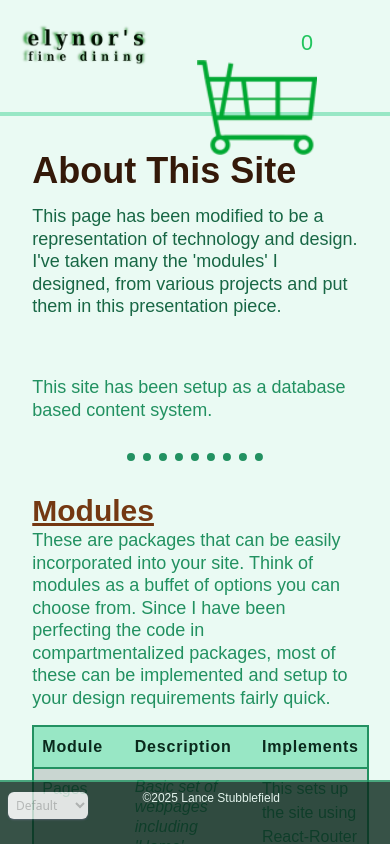
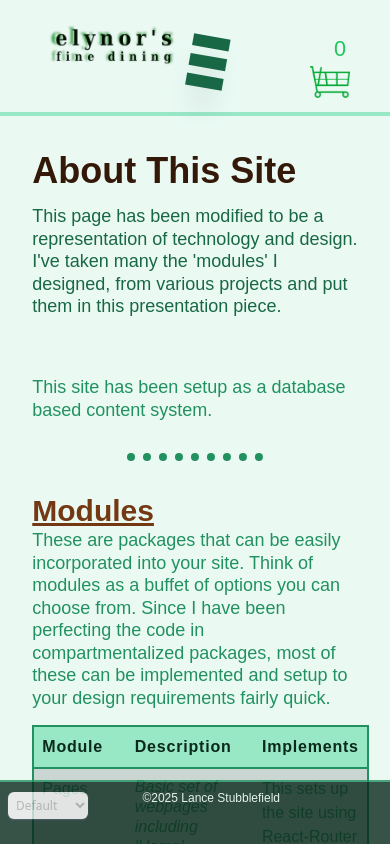
Before and after one commit to TimeSentinel/elynorsSite_db, a React (Vite) app: page /about in a window 390 px wide. Shown: the top 844 px of the page. Built offline with nearby package versions, Linux system fonts and the light colour scheme; a web font is replaced by a local one.

Commit message:
installed and configured hamburger menu.

```diff
--- a/src/components/Header/header.css
+++ b/src/components/Header/header.css
@@ -47,16 +47,20 @@ REQ: TailwindCSS, PostCSS, PostCSS-Custom-Properties
     }
 
     .titleRow {
-        @apply h-24 px-1 pt-1;
+        @apply w-full h-24 pt-1;
 
         .headerLeft {
-            @apply w-1/2 overflow-visible;
+            @apply w-4/6 mr-auto pl-8;
 
             .logo {
                 @apply bg-no-repeat bg-contain;
                 @apply cursor-pointer;
-                @apply w-32 h-24 ml-2;
+                @apply w-32 h-20 ml-2;
             }
+        }
+
+        .hamburgerMenu {
+            @apply w-1/3 mx-auto;
         }
 
         .headerCenter {
@@ -64,7 +68,11 @@ REQ: TailwindCSS, PostCSS, PostCSS-Custom-Properties
         }
 
         .headerRight {
-            @apply w-1/2 h-full mr-2;
+            @apply w-1/2 h-full pr-8;
+
+            .cartCorner {
+                @apply w-10;
+            }
         }
     }
 }
@@ -83,6 +91,10 @@ REQ: TailwindCSS, PostCSS, PostCSS-Custom-Properties
             display: none;
         }
 
+        .hamburgerMenu {
+            display: none;
+        }
+
         .headerCenter {
             @apply w-10/12 h-full pl-2 ml-2;
 
@@ -91,7 +103,7 @@ REQ: TailwindCSS, PostCSS, PostCSS-Custom-Properties
             }
 
             .pageTitle {
-                @apply font-semibold text-center text-4xl;
+                @apply text-center text-2xl;
             }
         }
 
@@ -99,7 +111,7 @@ REQ: TailwindCSS, PostCSS, PostCSS-Custom-Properties
             @apply w-1/12 h-full mr-4;
 
             .cartCorner {
-                @apply w-full;
+                @apply w-28;
             }
         }
     }
@@ -122,6 +134,10 @@ REQ: TailwindCSS, PostCSS, PostCSS-Custom-Properties
         }
     }
 
+    .hamburgerMenu {
+        display: none;
+    }
+
     .headerCenter {
         @apply w-4/6 h-full pl-2 text-center;
 
@@ -130,15 +146,19 @@ REQ: TailwindCSS, PostCSS, PostCSS-Custom-Properties
         }
 
         .pageTitle {
-            @apply font-semibold text-center text-4xl;
+            @apply font-semibold text-center text-3xl;
         }
     }
 
     .headerRight {
         @apply w-1/6 h-full mr-4;
 
+        .rightCorner {
+            @apply block h-20 w-10;
+        }
+
         .cartCorner {
-            @apply w-32;
+            @apply w-32 ;
         }
     }
 
@@ -162,15 +182,19 @@ REQ: TailwindCSS, PostCSS, PostCSS-Custom-Properties
         }
     }
 
+    .hamburgerMenu {
+        display: none;
+    }
+
     .headerCenter {
         @apply w-4/6 h-full pl-2 text-center;
 
         .location {
-            @apply font-light text-center text-4xl;
+            @apply font-light text-center text-3xl;
         }
 
         .pageTitle {
-            @apply font-semibold text-center text-4xl;
+            @apply font-bold text-center text-4xl;
         }
 
     }
--- a/src/components/Header/index.tsx
+++ b/src/components/Header/index.tsx
@@ -8,6 +8,7 @@ PROJECT: elynors;
 import './header.css'
 import {useNavigate} from "react-router";
 import CartCount from "../../modules/Cart/components/cartCount/CartCount.tsx";
+import Hamburger from "../Navigation/Hamburger.tsx";
 
 
 
@@ -19,11 +20,15 @@ function Header() {
             <div className="headerLeft">
                 <div className="logo"></div>
             </div>
+            <div className="hamburgerMenu">
+                <Hamburger />
+            </div>
             <div className="headerCenter text-medium-color">
                 <span className="location"></span>
                 <span className="pageTitle">Elynor's Fine Dining</span>
             </div>
             <div className="headerRight">
+                <div className="rightCorner"></div>
                 <div className="cartCorner" onClick={() => navigate("/cart")}>
                     <CartCount/>
                 </div>
--- a/src/components/Navigation/Hamburger.tsx
+++ b/src/components/Navigation/Hamburger.tsx
@@ -25,14 +25,22 @@ interface navbarInterface {
 }
 
 
-function Hamburger(){
+function Hamburger() {
+    const [displayMain, setDisplayMain] = useState<boolean>(false);
+
+    function toggleMain() {
+        setDisplayMain(!displayMain);
+    }
+
     // ------------------ navigation --------------------------------------------------
-
     const navigate = useNavigate();
 
-    function navClick(page: string) {
-        navigate(page);
+    function navClick(key: string) {
+        navigate(key)
+        setDisplayMain(false);
     }
+
+//---------------------------------------------------------------------------------
 
 
     const errorMsg = useRef<string>("");
@@ -58,18 +66,30 @@ function Hamburger(){
             })
             .catch(error => {
                 errorMsg.current = "navigation/navigation.json: " + error.message;
-                console.log("error: " + errorMsg.current);})
+                console.log("error: " + errorMsg.current);
+            })
     }, [])
 
     return (
+
         <div className="hamburger">
-            <ul>
+            <div className="menuRow">
+                <div className="filler"></div>
+                <div id="hamburgerIcon"
+                     onClick={toggleMain}>
+                    <div className="iconBar background-dark-color"></div>
+                    <div className="iconBar background-dark-color"></div>
+                    <div className="iconBar background-dark-color"></div>
+                </div>
+            </div>
+            {displayMain && (
+                <ul className="hamburgerUL background-soft-color text-medium-color">
                     {navbarElements.map((item, i) => {
                         return (
                             <div key={i}>
-                            <li >
+                                <li>
                                     <button className={
-                                    item.enabled === "no" ? "level1 disabled text-dark-shade" :
+                                        item.enabled === "no" ? "level1 disabled text-medium-shade background-light-shade" :
                                             location.pathname === item.link
                                                 ? "level1 Selected text-bright-color background-dark-color"
                                                 : "level1 enabled text-medium-color "
@@ -80,10 +100,10 @@ function Hamburger(){
                                 </li>
                                 {
                                     item.level2.length > 0 &&
-                                <ul>
+                                    <ul className="hamburgerUL2 background-soft-color text-light-color">
                                         {item.level2.map((item2, j) => {
                                             return <li key={j}
-                                                   className={item2.enabled === "no" ? "level2 disabled text-dark-shade" :
+                                                       className={item2.enabled === "no" ? "level2 disabled text-medium-shade background-light-shade" :
                                                            "level2 enabled text-medium-color "}>
                                                 {item2.title}</li>
                                         })}
@@ -93,6 +113,7 @@ function Hamburger(){
                         )
                     })}
                 </ul>
+            )}
         </div>
     )
 }
--- a/src/components/Navigation/navigation.css
+++ b/src/components/Navigation/navigation.css
@@ -18,18 +18,54 @@ PROJECT: elynors;
     }
 }
 
+
 .hamburger {
-    @apply m-0 p-0;
+    @apply w-full;
+    .menuRow {
+        @apply flex w-full;
+        .filler {
+            @apply w-6/12;
+        }
 
-    .level1 {
-        @apply text-left font-bold;
+        #hamburgerIcon {
+            @apply h-20 w-6/12 rounded-lg ;
+            @apply p-1 ml-2 mb-2;
+            @apply cursor-pointer;
+            .iconBar {
+                @apply w-full h-1/6 my-2;
+                @apply shadow-xl shadow-gray-500;
+            }
+            transform: rotate(10deg)
+
+        }
+    }
+
+    .level1, .level2 {
+        @apply text-center cursor-pointer font-semibold;
         overflow: hidden;
     }
 
-    .level2 {
-        @apply text-left cursor-pointer font-semibold;
-        overflow: hidden;
+}
+.hamburgerUL {
+    @apply absolute left-0 h-fit w-full;
+    li {
+        @apply block h-10 w-full text-center font-semibold;
+        @apply border-b-2;
+        button {
+            @apply w-full h-full;
+        }
     }
+}
+.hidden {
+    display: none;
+}
+
+.enabled {
+    @apply block;
+}
+
+.selected {
+    @apply block;
 }
 
 .enabled:hover {
@@ -45,60 +81,3 @@ PROJECT: elynors;
 .navHR {
     @apply w-11/12 mx-auto my-2;
 }
-
-
-/* ########################### Media Selector ########################### */
-/* ------------ Mobile View ------------ */
-@media (max-width: 510px) {
-    .navbar {
-        display: none !important;
-    }
-}
-
-/* ------------ End Mobile ------------ */
-
-/* ------------ Mini View ------------ */
-@media (min-width: 511px) and (max-width: 719px) {
-    .level1. .level2 {
-        @apply w-full h-full my-1 px-1 text-xl;
-    }
-
-    .level2 {
-        @apply ml-6;
-    }
-
-    .navbar {
-        @apply w-full h-full;
-        transform: scale(.9);
-    }
-}
-
-/* ------------ End Mini ------------ */
-
-/* ------------ Tablet View ------------ */
-@media (min-width: 720px) and (max-width: 991px) {
-    .level1 {
-        @apply w-11/12 h-full mx-2 px-2 text-xl;
-    }
-
-    .level2 {
-        @apply ml-8 my-1 px-1  text-lg;
-    }
-}
-
-/* ------------ End Tablet ------------ */
-
-/* ------------ Desktop View ------------ */
-@media (min-width: 992px) {
-    .level1 {
-        @apply w-10/12 h-full mx-4 px-2 text-2xl;
-    }
-
-    .level2 {
-        @apply ml-12 mr-2 my-1 px-1  text-xl;
-    }
-}
-
-/* ------------ End Desktop ------------ */
-
-/* ##########------------ End Media ------------########## */
```
Lines whose indentation alone changed are shown as unchanged.
